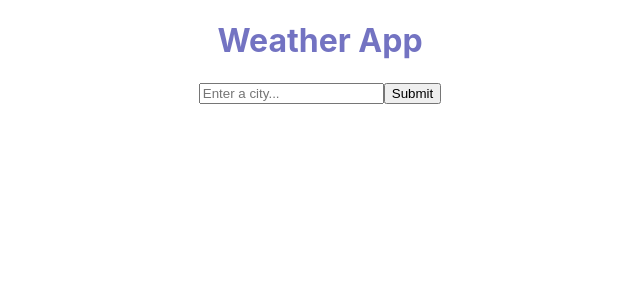
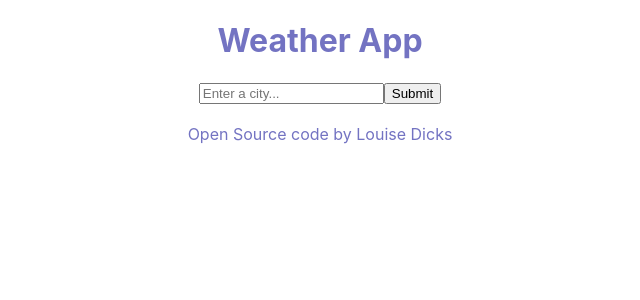
Before and after one commit to louiseuna/weather-react-app, a React (Create React App) app: page / in a window 1280 px wide. Shown: the top 300 px of the page, without its empty margins (320-960 px from the left). Built offline with nearby package versions, Linux system fonts and the light colour scheme.

Commit message:
added github repository link

```diff
--- a/src/App.css
+++ b/src/App.css
@@ -24,6 +24,15 @@ ul.weather-display {
 .weather-display li {
   text-align: center;
   margin-left: -40px;
+}
+.github,
+.github a {
+  color: rgb(115, 115, 194);
+  text-decoration: none;
+}
+.github a:hover {
+  color: #000;
+  text-decoration: underline;
 }
 
 @media (prefers-reduced-motion: no-preference) {
--- a/src/App.js
+++ b/src/App.js
@@ -7,6 +7,16 @@ function App() {
       <div className="App">
         <h1>Weather App</h1>
         <Form />
+        <p class="github">
+          <a
+            href="https://github.com/louiseuna/weather-react-app"
+            target="_blank"
+            rel="noreferrer"
+          >
+            Open Source
+          </a>{" "}
+          code by Louise Dicks
+        </p>
       </div>
     </div>
   );
```
